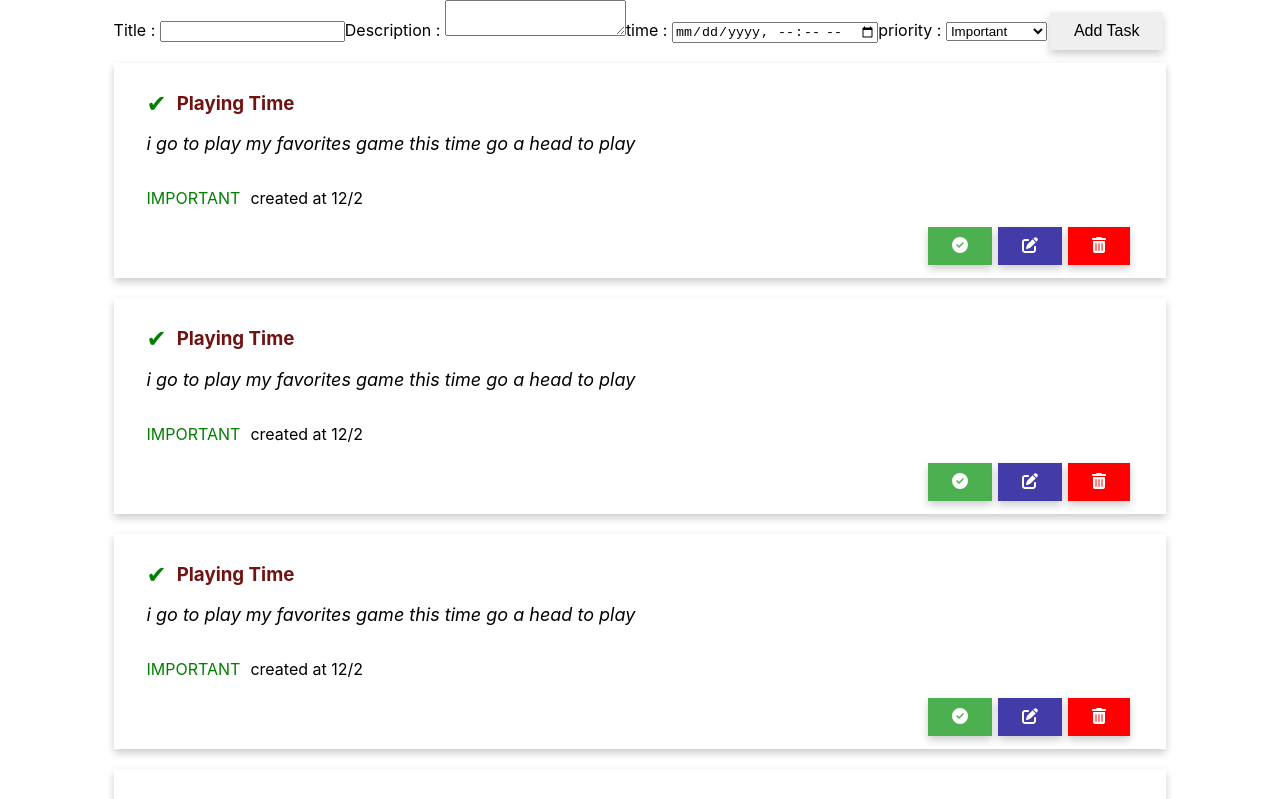
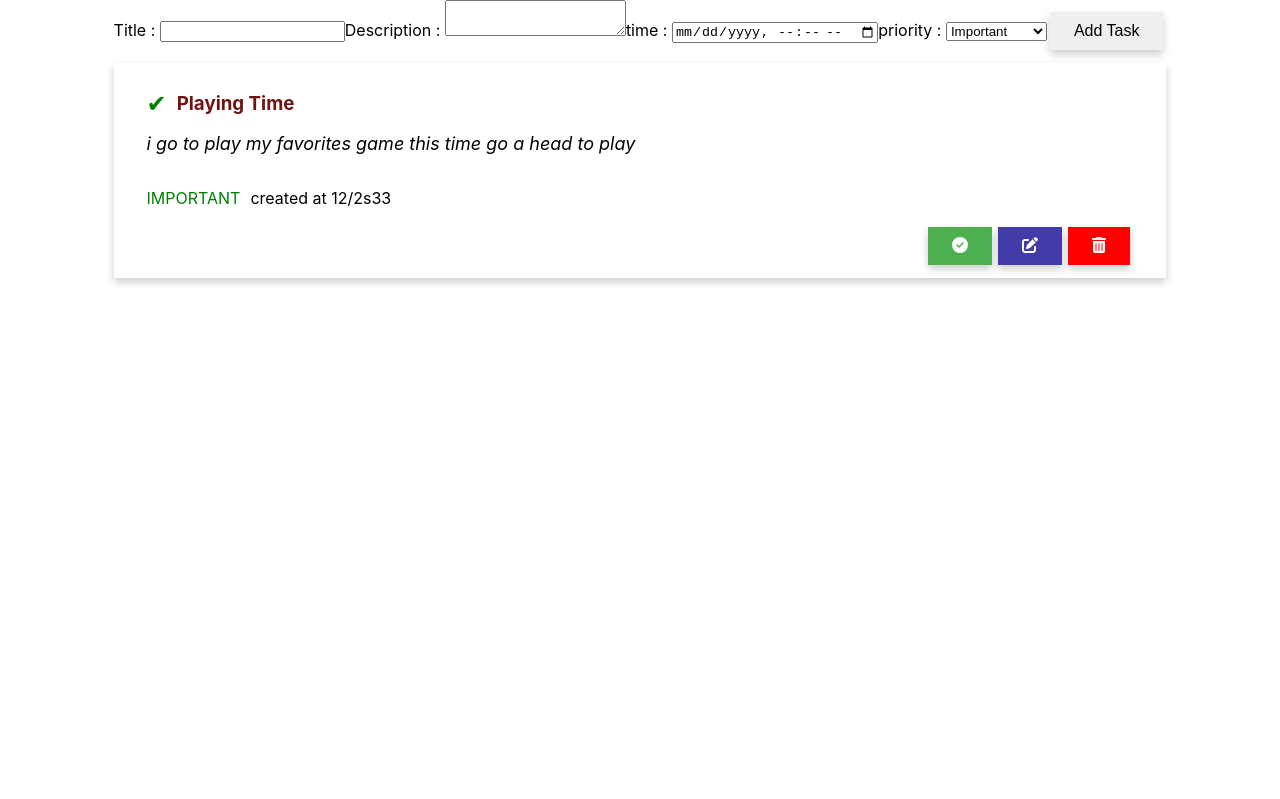
Before and after one commit to GSG-G11/Task-manager-A, a React (Create React App) app: page / in a window 1280 px wide. Shown: the top 799 px of the page. Built offline with nearby package versions, Linux system fonts and the light colour scheme.

Commit message:
delete Relates #14

```diff
--- a/src/App.js
+++ b/src/App.js
@@ -4,86 +4,63 @@ import AddTasksForm from "./components/AddTaskForm";
 import TaskList from "./components/TaskList";
 class App extends React.Component {
   state = {
-    title: "",
-    description: "",
-    time: "",
-    priority: "",
+    id:1,
     tasks: [
       {
+        id:555,
         title: "Playing Time",
         description: "i go to play my favorites game this time go a head to play",
-        date: "12/2",
+        time: "12/2s33",
         checked: true,
         priority: "important",
-      },
-      {
-        title: "Playing Time",
-        description: "i go to play my favorites game this time go a head to play",
-        date: "12/2",
-        checked: true,
-        priority: "important",
-      },
-      {
-        title: "Playing Time",
-        description: "i go to play my favorites game this time go a head to play",
-        date: "12/2",
-        checked: true,
-        priority: "important",
-      },
-      {
-        title: "Playing Time",
-        description: "i go to play my favorites game this time go a head to play",
-        date: "12/2",
-        checked: true,
-        priority: "important",
-      },
-      {
-        title: "Playing Time",
-        description: "i go to play my favorites game this time go a head to play",
-        date: "12/2",
-        checked: true,
-        priority: "important",
-      },
+      }
     ],
   };
 
-  handleInputChange = ({ target: { value, name } }) => {
-    this.setState({ [name]: value });
-  };
 
   addTaskToArray = (e) => {
     e.preventDefault();
-    const { title, description, time, priority } = this.state;
-    const newTask = { title, description, time, priority };
+    const {elements} = e.target;
+    const title = elements[0].value
+    const description = elements[1].value
+    const time = elements[2].value
+    const priority = elements[3].value
+    const {id } = this.state;
+    const checked = false;
+    const newTask = {id, title, description,checked, time, priority };
     this.setState((prevState) => {
       return {
-        tasks: [...prevState.tasks, newTask],
-        title: "",
-        description: "",
-        time: "",
-        priority: "",
+        id: prevState.id + 1,
+        tasks: [...prevState.tasks, newTask]
       };
     });
   };
+  handleDelete = ({target:{id}})=>{
+
+    this.setState((prevState) => {
+      const filterd =  prevState.tasks.filter((ele) => ele.id != id)
+      console.log(filterd);
+      return {
+        tasks: filterd
+      }
+    });
+  }
+  handleChecked = ({target:{id}})=>{
+    console.log(id);
+  }
   render() {
-    const { title, description, time } = this.state;
+    // const { title, description, time } = this.state;
     return (
       <div className="App">
         <form onSubmit={this.addTaskToArray}>
-          <AddTasksForm
-            handleInputChange={this.handleInputChange}
-            pushTask={this.addTaskToArray}
-            title={title}
-            description={description}
-            time={time}
-          />
+          <AddTasksForm />
         </form>
         <TaskList
           data={this.state.tasks}
           allActions={{
-            handleChecked: "sa",
-            handleDelete: "s",
-            handleUpdate: "sa",
+            handleChecked: this.handleChecked,
+            handleDelete: this.handleDelete,
+            handleUpdate: this.handleDelete,
           }}
         />
       </div>
--- a/src/components/AddTaskForm.jsx
+++ b/src/components/AddTaskForm.jsx
@@ -13,24 +13,24 @@ const AddTasksForm = ({
         value={title}
         name="title"
         type="text"
-        onChange={handleInputChange}
+        // onChange={handleInputChange}
       />
       <label>Description : </label>
       <textarea
         value={description}
         name="description"
         type="text"
-        onChange={handleInputChange}
+        // onChange={handleInputChange}
       />
       <label>time : </label>
       <input
         value={time}
         name="time"
         type="datetime-local"
-        onChange={handleInputChange}
+        // onChange={handleInputChange}
       />
       <label>priority : </label>
-      <select name="priority" onChange={handleInputChange}>
+      <select name="priority" >
         <option value="important">Important</option>
         <option value="not-important">not-important</option>
       </select>
--- a/src/components/TaskCard.jsx
+++ b/src/components/TaskCard.jsx
@@ -8,7 +8,7 @@ import {
 
 function TaskCard({ task, handlers }) {
   const { handleChecked, handleDelete, handleUpdate } = handlers;
-  const { title, description, date, checked, priority } = task;
+  const {id, title, description, time, checked, priority } = task;
   return (
     <div className="card">
       <div className="card-container">
@@ -27,16 +27,16 @@ function TaskCard({ task, handlers }) {
           ) : (
             <span className="not-important">Not IMPORTANT</span>
           )}
-          <p className="date">created at {date}</p>
+          <p className="date">created at {time}</p>
         </div>
         <div className="actions">
-          <button className="check" onClick={handleChecked}>
+          <button id={id} className="check" onClick={handleChecked}>
             <FontAwesomeIcon icon={faCircleCheck} />
           </button>
           <button className="update" onClick={handleUpdate}>
             <FontAwesomeIcon icon={faPenToSquare} />
           </button>
-          <button className="delete" onClick={handleDelete}>
+          <button id={id} className="delete" onClick={handleDelete}>
             <FontAwesomeIcon icon={faTrashCan} />
           </button>
         </div>
--- a/src/components/TaskList.jsx
+++ b/src/components/TaskList.jsx
@@ -4,7 +4,7 @@ function TaskList({ data, allActions }) {
   return (
     <div className="container">
       {data.map((el) => (
-        <TaskCard task={el} handlers={allActions} />
+        <TaskCard key={el.id} task={el} handlers={allActions} />
       ))}
     </div>
   );
```
